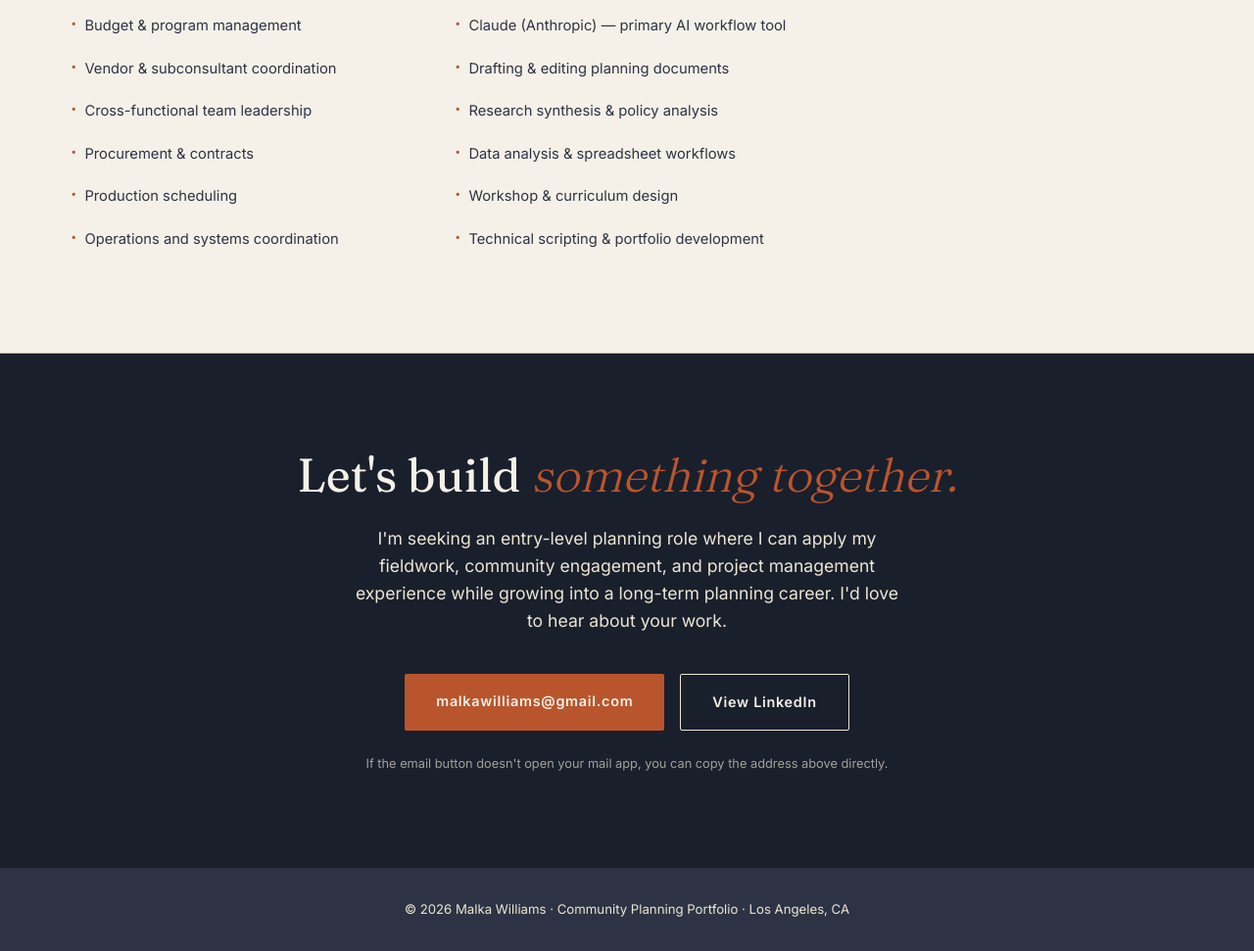
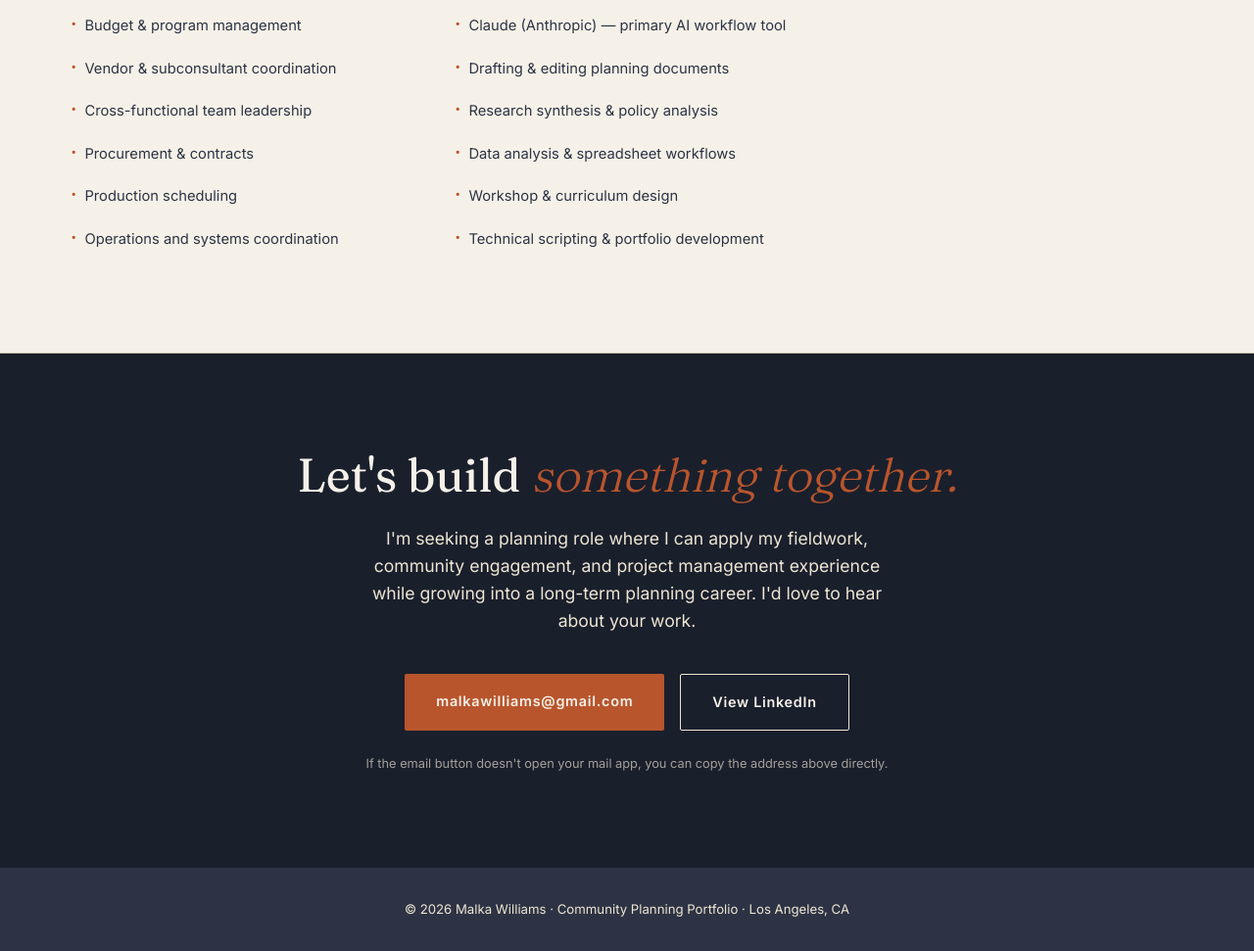
Before and after one commit to malkawilliams/Planning-Portfolio, a plain HTML site: page index.html in a window 1280 px wide. Shown: the part 9446-10417 px from the top of the page at 98% size. Drawn offline with Linux system fonts and the light colour scheme.

Commit message:
Update index.html

```diff
--- a/index.html
+++ b/index.html
@@ -1152,7 +1152,7 @@
   <div class="container">
     <h2>Let's build <em>something together.</em></h2>
     <p>
-      I'm seeking an entry-level planning role where I can apply my fieldwork, community engagement, and project management experience while growing into a long-term planning career. I'd love to hear about your work.
+      I'm seeking a planning role where I can apply my fieldwork, community engagement, and project management experience while growing into a long-term planning career. I'd love to hear about your work.
     </p>
     <div class="cta-buttons">
       <a href="mailto:[email protected]" class="btn btn-primary"><span>malkawilliams</span><span>&#64;</span><span>gmail.com</span></a>
```
